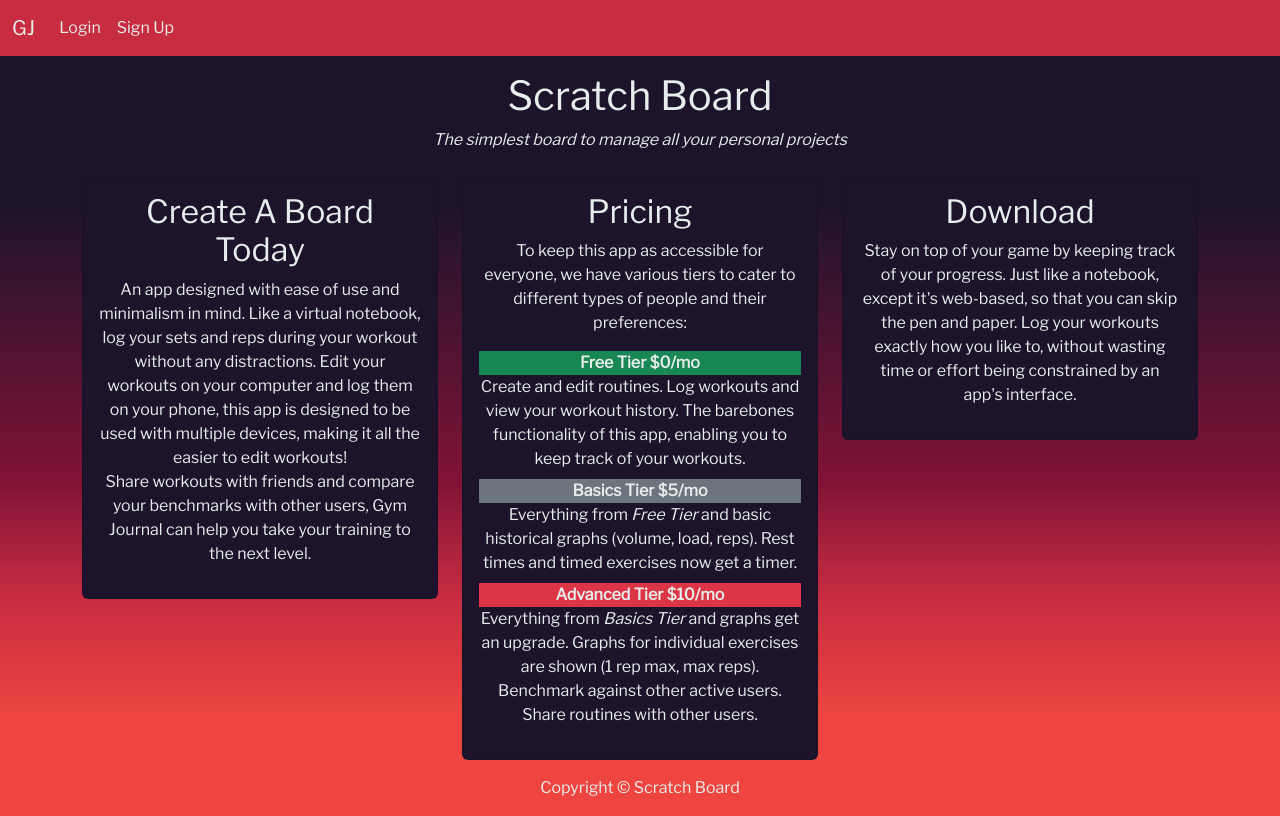
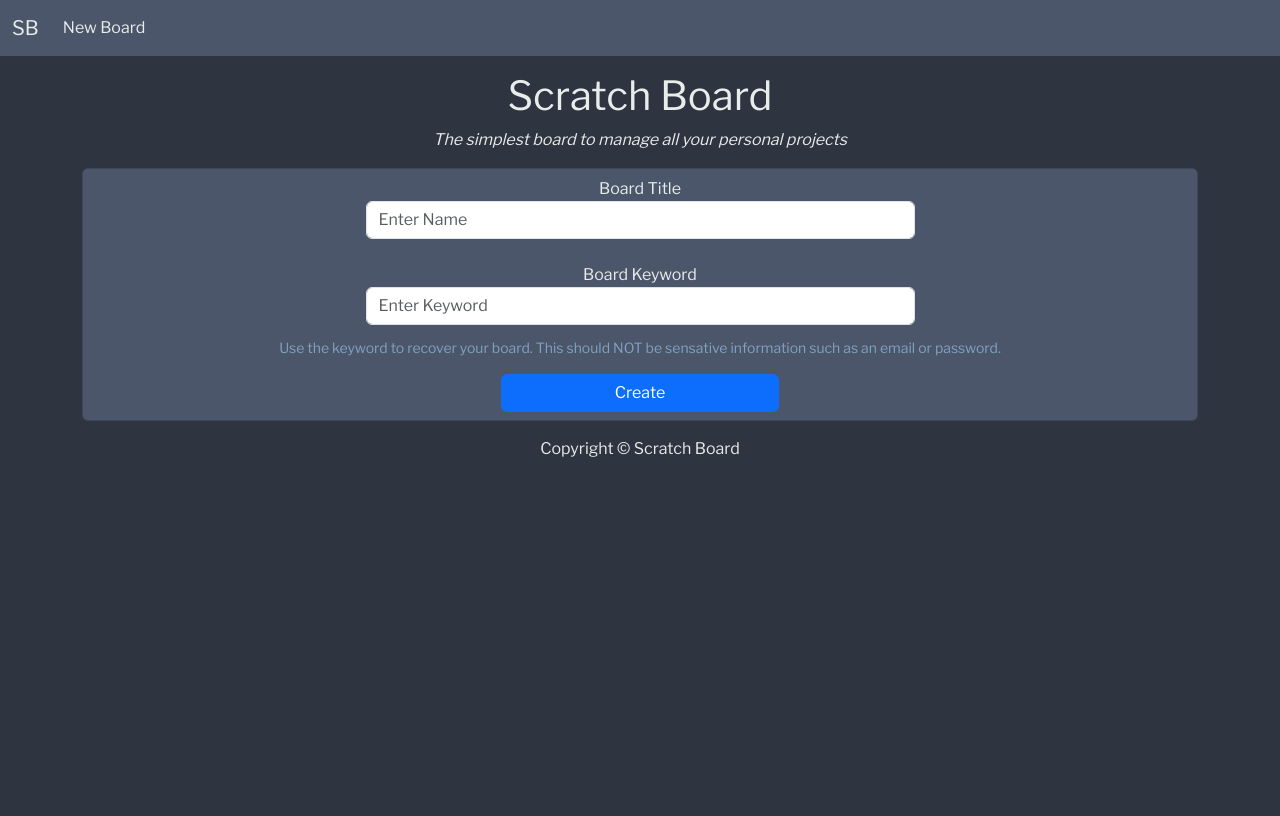
Before and after one commit to sir-typesalot/scratchboard, a Flask app: page / in a window 1280 px wide. After the commit the page ends 457 px from the top, so only its background shows below. Run offline with Flask 3, Linux system fonts and the light colour scheme; parts of the project's set-up code (start-up, migrations or seed data) failed here and were passed over.

Commit message:
changed home screen to create board

```diff
--- a/app/frontend/static/styles/main.css
+++ b/app/frontend/static/styles/main.css
@@ -12,22 +12,27 @@
     --light-secondary: #C72C41;
     --crimson: #801336;
     --dark-medium: #510A32;
-    --dark-base: #1D142C;
+
+    --dark-base: #2E3440;
+    --blue-light: #81A1C1;
+    --blue-med: #4C566A;
+    --blue-dark: #3B4252;
+
 }
 html { min-height: 100% }
 body {
     font-family: 'Libre Franklin', sans-serif !important;
-    background: var(--light-primary);
-    background: linear-gradient(0deg, var(--light-primary) 12%, var(--light-secondary) 27%, var(--crimson) 41%, var(--dark-base) 75%);
+    background: var(--dark-base);
+    /* background: linear-gradient(0deg, var(--light-primary) 12%, var(--light-secondary) 27%, var(--crimson) 41%, var(--dark-base) 75%); */
     color: var(--white);
 }
 .navbar, .navbar-brand, .nav-link {
-    background-color: var(--light-secondary) !important;
+    background-color: var(--blue-med) !important;
     font-weight: 500;
     color: var(--white) !important;
 }
 .bg-dark {
-    background: var(--dark-base) !important;
+    background: var(--blue-med) !important;
     color: var(--white) !important;
 }
 .bg-dark-max {
@@ -70,9 +75,21 @@ body {
 
     border-radius: 10px;
 }
-.form-group {
+.form-group{
+    margin: .5em .5em;
+    text-align: center;
+
+}
+.form-control {
     width: 50%;
-    margin-top: .5em;
+
+}
+.form-text {
+    color: var(--blue-light);
+}
+.btn {
+    width: 25%;
+    margin: .5em .5em;
 }
 input {
     margin: .5em 0rem;
--- a/app/frontend/templates/components/base.html
+++ b/app/frontend/templates/components/base.html
@@ -17,18 +17,18 @@
       {% block nav %}
         <nav class="navbar navbar-expand-lg bg-body-tertiary">
             <div class="container-fluid">
-              <a class="navbar-brand" href="/">GJ</a>
+              <a class="navbar-brand" href="/">SB</a>
               <button class="navbar-toggler" type="button" data-bs-toggle="collapse" data-bs-target="#navbarNavDropdown" aria-controls="navbarNavDropdown" aria-expanded="false" aria-label="Toggle navigation">
                 <span class="navbar-toggler-icon"></span>
               </button>
               <div class="collapse navbar-collapse" id="navbarNavDropdown">
                 <ul class="navbar-nav">
                   <li class="nav-item">
-                    <a class="nav-link" href="/login">Login</a>
+                    <a class="nav-link" href="/create-board">New Board</a>
                   </li>
-                  <li class="nav-item">
+                  <!-- <li class="nav-item">
                     <a class="nav-link" href="/signup">Sign Up</a>
-                  </li>
+                  </li> -->
                 </ul>
               </div>
             </div>
--- a/app/frontend/templates/home.html
+++ b/app/frontend/templates/home.html
@@ -10,53 +10,31 @@
     </header>
 </div>
 <div class="container text-center">
-    <div class="row row-cols-1 row-cols-md-3">
-      <div class="col mt-2">
+    <div class="card bg-dark">
+        <div class="form-group row justify-content-center">
+            <label for="BoardTitle">Board Title</label>
+            <input type="text" class="form-control" id="BoardTitle" placeholder="Enter Name">
+        </div>
+        <div class="form-group row justify-content-center">
+            <label for="BoardSeed">Board Keyword</label>
+            <input type="text" class="form-control" id="BoardHash" placeholder="Enter Keyword">
+            <small class="form-text">Use the keyword to recover your board. This should NOT be sensative information such as an email or password.</small>
+        </div>
+        <div class="text-center">
+            <button type="submit" class="btn btn-primary">Create</button>
+        </div>
+    </div>
+      <!-- <div class="col mt-2">
         <div class="card bg-dark">
             <div class="card-body">
-                <h2>Create A Board Today</h2>
-                <p>
-                    An app designed with ease of use and minimalism in mind. Like a virtual notebook,
-                    log your sets and reps during your workout without any distractions. Edit your
-                    workouts on your computer and log them on your phone, this app is designed to be
-                    used with multiple devices, making it all the easier to edit workouts!
-                    <br>Share workouts with friends and compare your benchmarks with other users,
-                    Gym Journal can help you take your training to the next level.
-                </p>
+                <h2>Enter keyphrase for hash</h2>
+                <i>This should be a word or phrase that you can remember. Use this phrase to recover lost boards.</i>
+
+                <h3>This should NOT hold sensative information such as an email or password.</h3>
             </div>
         </div>
-      </div>
-      <div class="col mt-2">
-        <div class="card bg-dark">
-            <div class="card-body">
-                <h2>Pricing</h2>
-                <p>
-                    To keep this app as accessible for everyone, we have various tiers to cater to
-                    different types of people and their preferences:
-                    <dl>
-                        <dt class="bg-success">Free Tier $0/mo</dt>
-                        <dd>
-                            Create and edit routines. Log workouts and view your workout history.
-                            The barebones functionality of this app, enabling you to keep track of
-                            your workouts.
-                        </dd>
-                        <dt class="bg-secondary">Basics Tier $5/mo</dt>
-                        <dd>
-                            Everything from <i>Free Tier</i> and basic historical graphs (volume, load, reps).
-                            Rest times and timed exercises now get a timer.
-                        </dd>
-                        <dt class="bg-danger">Advanced Tier $10/mo</dt>
-                        <dd>
-                            Everything from <i>Basics Tier</i> and graphs get an upgrade. Graphs for individual
-                            exercises are shown (1 rep max, max reps). Benchmark against other active users.
-                            Share routines with other users.
-                        </dd>
-                    </dl>
-                </p>
-            </div>
-        </div>
-      </div>
-      <div class="col mt-2">
+      </div> -->
+      <!-- <div class="col mt-2">
         <div class="card bg-dark">
             <div class="card-body">
                 <h2>Download</h2>
@@ -69,6 +47,6 @@
             </div>
         </div>
       </div>
-    </div>
+    </div> -->
 </div>
 {% endblock %}
```
Also changed, not shown: app/frontend/templates/board.html (renamed from app/frontend/templates/dashboard.html).
